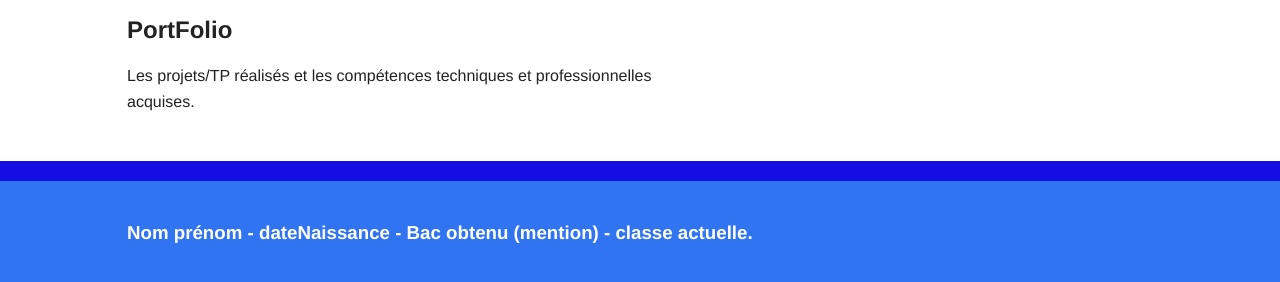
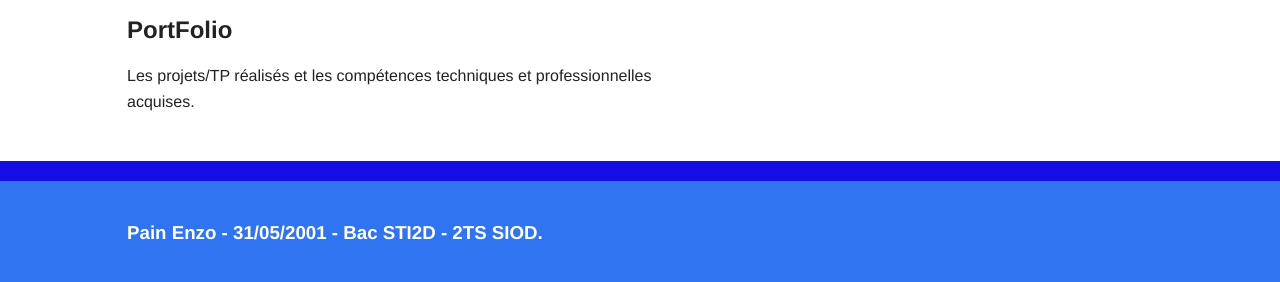
Before and after one commit to epain49/portefolioWeb_enzoPain, a plain HTML site: page index.html in a window 1280 px wide. Shown: the part 564-846 px from the top of the page. Drawn offline with Linux system fonts and the light colour scheme.

Commit message:
Mise à jour des données personnelles

```diff
--- a/index.html
+++ b/index.html
@@ -72,7 +72,7 @@
 
         <div class="footer-container">
             <footer class="wrapper">
-                <h3>Nom prénom - dateNaissance - Bac obtenu (mention) - classe actuelle.</h3>
+                <h3>Pain Enzo - 31/05/2001 - Bac STI2D  - 2TS SIOD.</h3>
             </footer>
         </div>
 
```
Also changed, not shown: btsSio.html (+1 -1 lines).
